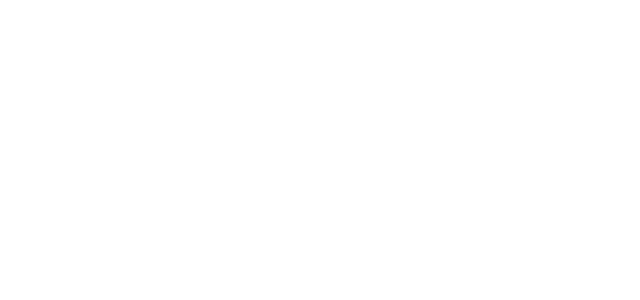
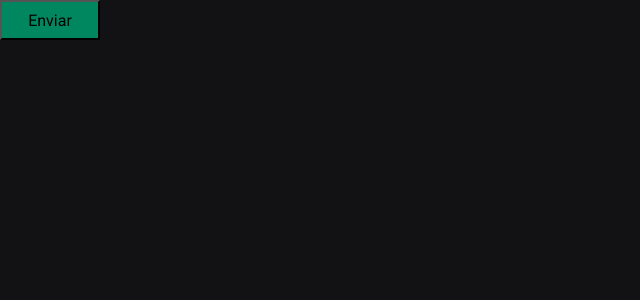
Before and after one commit to edupferraz/Ignite-Timer, a React (Vite) app: page / in a window 1280 px wide. Shown: the top 300 px of the page, without its empty margins (0-640 px from the left). Built offline with nearby package versions, Linux system fonts and the light colour scheme.

Commit message:
Application Structure

```diff
--- a/index.html
+++ b/index.html
@@ -2,7 +2,12 @@
 <html lang="en">
   <head>
     <meta charset="UTF-8" />
+    <link rel="preconnect" href="https://fonts.googleapis.com"/>
+    <link rel="preconnect" href="https://fonts.gstatic.com" crossorigin/>
     <meta name="viewport" content="width=device-width, initial-scale=1.0" />
+
+    <link href="https://fonts.googleapis.com/css2?family=Roboto+Mono:ital,wght@0,100..700;1,100..700&family=Roboto:wght@400;700&display=swap" rel="stylesheet"/>
+
     <title>Ignite Timer</title>
   </head>
   <body>
--- a/package.json
+++ b/package.json
@@ -15,12 +15,13 @@
     "styled-components": "^6.1.12"
   },
   "devDependencies": {
-    "@eslint/js": "^9.9.0",
+    "@eslint/js": "^9.9.1",
+    "@rocketseat/eslint-config": "^2.2.2",
     "@types/react": "^18.3.3",
     "@types/react-dom": "^18.3.0",
     "@types/styled-components": "^5.1.34",
     "@vitejs/plugin-react": "^4.3.1",
-    "eslint": "^9.9.0",
+    "eslint": "^9.9.1",
     "eslint-plugin-react-hooks": "^5.1.0-rc.0",
     "eslint-plugin-react-refresh": "^0.4.9",
     "globals": "^15.9.0",
--- a/src/App.tsx
+++ b/src/App.tsx
@@ -1,8 +1,14 @@
+import { ThemeProvider } from "styled-components";
+import { defaultTheme } from "./styles/themes/default";
+import { Button } from "./components/Button";
+import { GlobalStyle } from "./styles/global";
 
 export function App() {
   return (
-    <>
+    <ThemeProvider theme={defaultTheme}>
+      <Button variant="primary"/>
 
-    </>
+      <GlobalStyle/>
+    </ThemeProvider>
   )
 }
--- a/src/components/Button.styles.ts
+++ b/src/components/Button.styles.ts
@@ -17,7 +17,5 @@
     width: 100px;
     height: 40px;
 
-    ${props => {
-        return `background-color: ${buttonVariants[props.variant]}`
-    }}
+    background-color: ${props => props.theme['green-500']}
 `
--- /dev/null
+++ b/src/styles/global.ts
@@ -0,0 +1,25 @@
+import { createGlobalStyle } from "styled-components";
+
+export const GlobalStyle = createGlobalStyle`
+    * {
+        margin: 0;
+        padding: 0;
+        box-sizing: border-box;
+    }
+
+    :focus {
+        outline: 0;
+        box-shadow: 0 0 0 2px ${props => props.theme["green-500"]};
+    }
+
+    body {
+        background: ${props => props.theme["gray-900"]};
+        color: ${props => props.theme["gray-300"]};
+    }
+
+    body, input, textarea, button {
+        font-family: 'Roboto', sans-serif;
+        font-weight: 400;
+        font-size: 1rem;
+    }
+`
--- /dev/null
+++ b/src/styles/themes/default.ts
@@ -0,0 +1,21 @@
+export const defaultTheme = {
+    white: '#FFF',
+
+    'gray-100': '#E1E1E6',
+    'gray-300': '#C4C4CC',
+    'gray-400': '#8D8D99',
+    'gray-500': '#7C7C8A',
+    'gray-600': '#323238',
+    'gray-700': '#29292E',
+    'gray-800': '#202024',
+    'gray-900': '#121214',
+
+    'green-300': '#00B37E',
+    'green-500': '#00875F',
+    'green-700': '#015F43',
+
+    'red-500': '#AB222E',
+    'red-700': '#7A1921',
+
+    'yellow-500': '#FBA94C',
+  }
```
Also changed, not shown: src/@types/styles.d.ts (added, +9 -0 lines), 1 other file (tests, documents, lock files or other folders).
